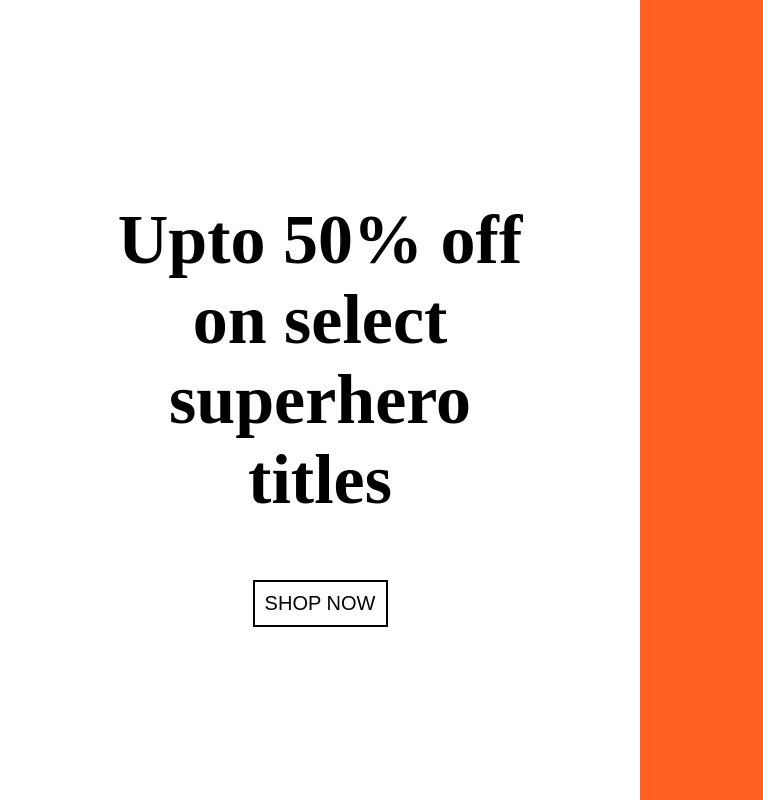
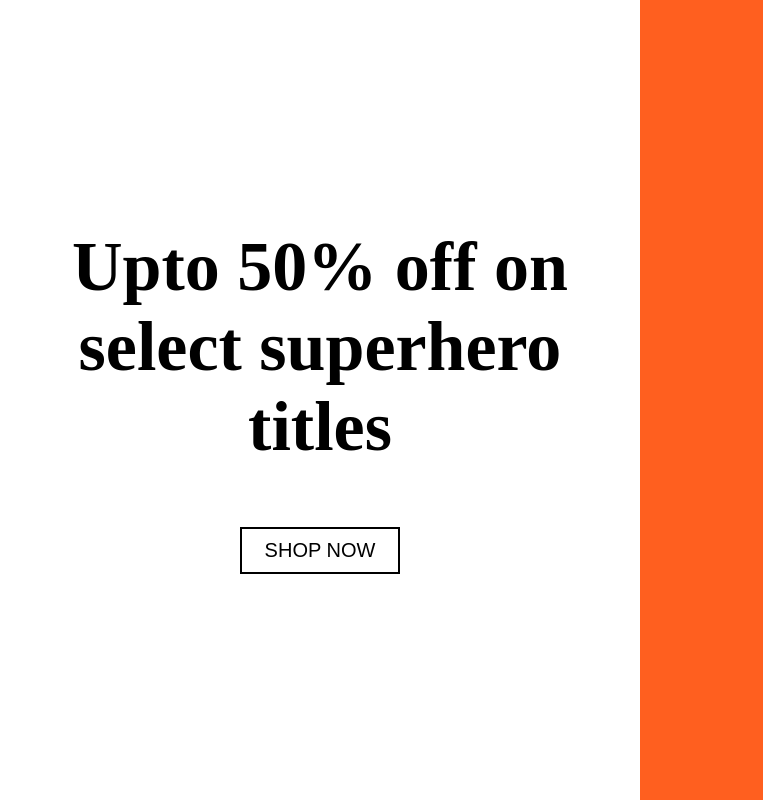
Before and after one commit to palakag123/frontend-html-css, a plain HTML site: page shop-category/item-page.html in a window 1280 px wide. Shown: the full height of the page, 0-763 px from the left. Drawn offline with Linux system fonts and the light colour scheme.

Commit message:
feat: center the content

```diff
--- a/shop-category/style/item-page.css
+++ b/shop-category/style/item-page.css
@@ -1,11 +1,6 @@
 body{
     margin: 0px;
 }
-/* .outer-div{
-    background-color: grey;
-    padding: 2%;
-    margin: 0px;
-} */
 .left-h1{
     font-size: 70px;
     margin: 40px;
@@ -17,14 +12,15 @@ body{
     justify-content:space-evenly;
 }
 .left-section{
+    display: flex;
+    justify-content: center;
+    align-items: center;
     text-align: center;
     width: 50vw;
     height: 100%;
     background-color: white;
 }
 .right-section{
-    /* display: block;
-    margin: auto;*/
     display: flex;
     justify-content: center;
     align-items: center;
@@ -47,11 +43,7 @@ body{
     color: black;
     padding: 10px;
 }
-.left-inner-div{
-    margin: 50px;
-    margin-top: 200px;
-}
-@media only screen and (max-width:1200px){
+@media only screen and (max-width:1145px){
     .left-h1{
         font-size: 55px;
     }
@@ -61,7 +53,7 @@ body{
         margin-top: 10px;
     }
 }
-@media only screen and (max-width:700px){
+@media only screen and (max-width:710px){
     .main{
         flex-direction: column;
     }
```
